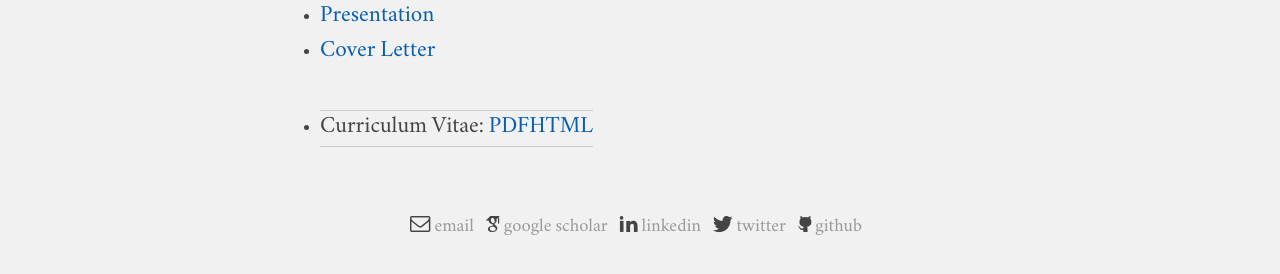
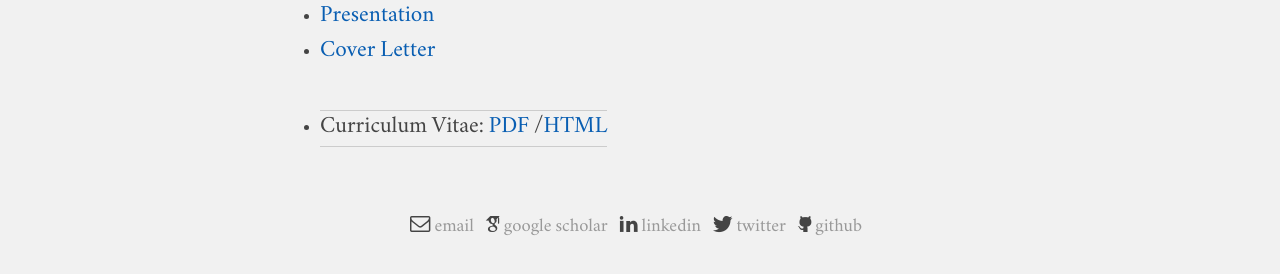
Before and after one commit to jaredhowland/jaredhowland.github.io, a Jekyll site: the page built from content/ua.md, in a window 1280 px wide. Shown: the part 397-671 px from the top of the page. Built offline with Jekyll 4.4.1, drawn with Linux system fonts in a browser that asks for light colours.

Commit message:
Update ua.md

```diff
--- a/content/ua.md
+++ b/content/ua.md
@@ -11,4 +11,4 @@ I’m excited for the opportunity to interview for the Senior Information Resour
 
 * [Presentation]({{ site.url }}/assets/images/presentations/files/ua/presentation.pdf)
 * [Cover Letter]({{ site.url }}/assets/images/presentations/files/ua/cover-letter.pdf)
-* Curriculum Vitae: [PDF]({{ site.url }}/assets/images/presentations/files/ua/vita.pdf) | [HTML]({{ site.url }}/vita/)
+* Curriculum Vitae: [PDF]({{ site.url }}/assets/images/presentations/files/ua/vita.pdf) /| [HTML]({{ site.url }}/vita/)
```
